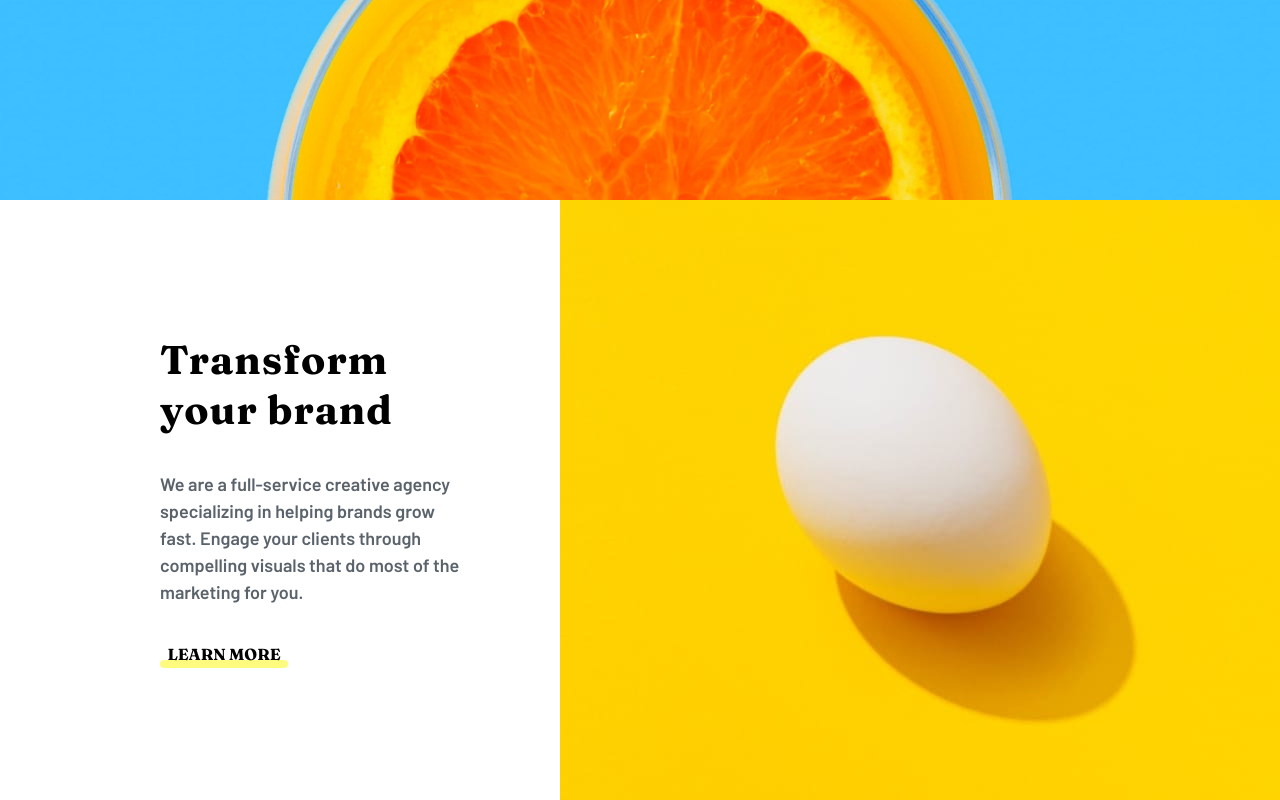
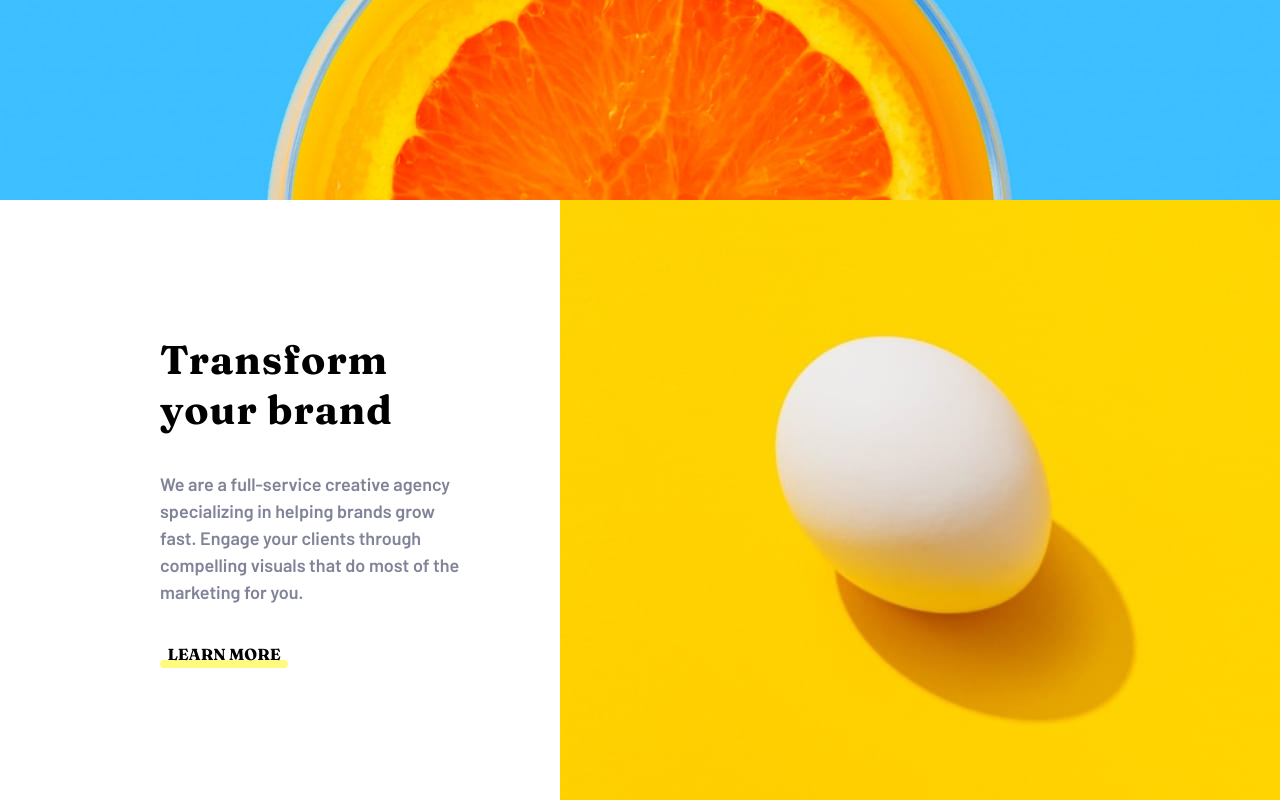
Before and after one commit to cheorodio/react-tailwind-landing-page, a React (Create React App) app: page / in a window 1280 px wide. Shown: the part 511-1311 px from the top of the page. Built offline with nearby package versions, Linux system fonts and the light colour scheme.

Commit message:
Edit text color:

```diff
--- a/src/components/Home.js
+++ b/src/components/Home.js
@@ -19,7 +19,7 @@ function Home() {
           <h2 className="font-fraunces text-[40px] tracking-wide leading-tight">
             Transform your brand
           </h2>
-          <p className="font-barlow text-[18px] text-darkGrayBlue">
+          <p className="font-barlow text-[18px] text-grayBlue">
             We are a full-service creative agency specializing in helping brands
             grow fast. Engage your clients through compelling visuals that do
             most of the marketing for you.
```
